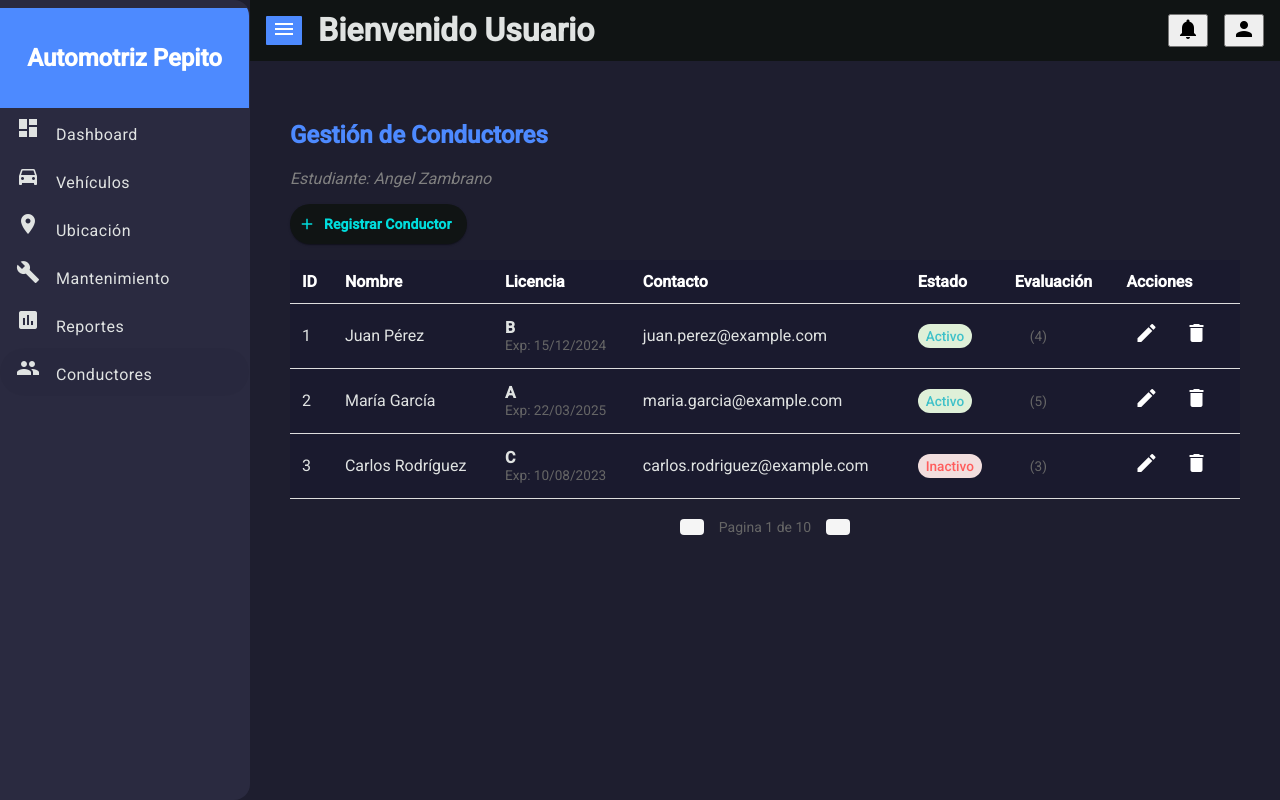
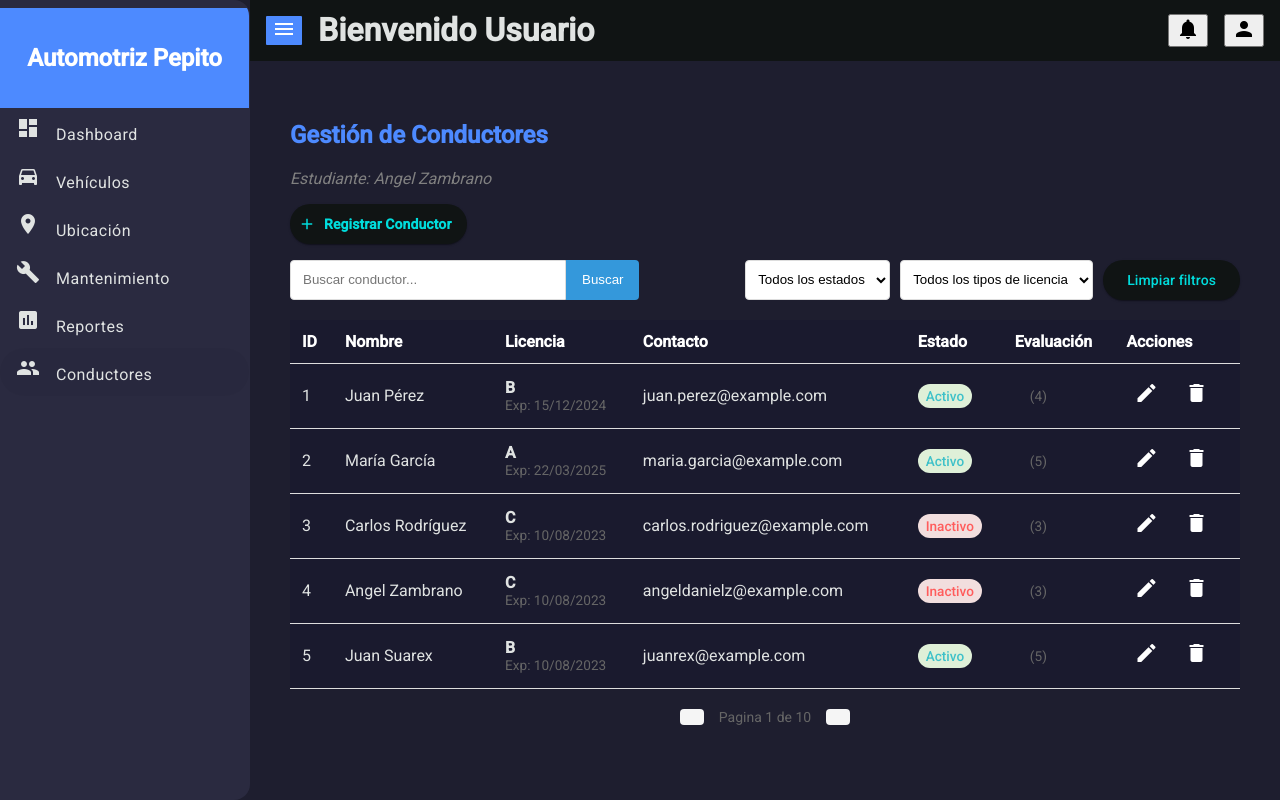
Before and after one commit to Jordy01090/DashboardAutomotriz, an Angular app: page /principal/conductores in a window 1280 px wide. Built offline with nearby package versions, Linux system fonts and the light colour scheme.

Commit message:
feat: implement driver filtering functionality and add DriversService

```diff
--- a/src/app/modules/drivers-component/drivers-component.component.html
+++ b/src/app/modules/drivers-component/drivers-component.component.html
@@ -1,31 +1,35 @@
 <div class="drivers-container">
   <h2 class="p-header">Gestión de Conductores</h2>
   <p class="estudiante-info">Estudiante: Angel Zambrano</p>
-  <!-- <div class="search-filter-container">
+    <div class="acciones">
+      <button mat-raised-button color="primary">
+        <mat-icon>add</mat-icon>
+        Registrar Conductor
+      </button>
+  </div>
+  <div class="search-filter-container">
     <div class="search-box">
-      <input type="text" placeholder="Buscar conductor..." [(ngModel)]="searchText" (keyup)="aplicaFiltro()">
+      <input type="text" placeholder="Buscar conductor..." [(ngModel)]="searchText" (keyup)="filtrarPorNombre()" title="Buscar conductor por nombre" />
       <button><i class="fas fa-search"></i> Buscar</button>
     </div>
     <div class="filters">
-      <select title="Filtrar por estado">
+      <select title="Filtrar por estado" [(ngModel)]="estadoFiltro" (change)="filtrarPorEstado()">
         <option value="">Todos los estados</option>
         <option value="activo">Activo</option>
         <option value="inactivo">Inactivo</option>
       </select>
-      <select title="Filtrar por tipo de licencia" >
+      <select title="Filtrar por tipo de licencia" [(ngModel)]="licenciaFiltro" (change)="filtrarPorLicencia()">  >
         <option value="">Todos los tipos de licencia</option>
         <option value="A">Tipo A</option>
         <option value="B">Tipo B</option>
         <option value="C">Tipo C</option>
       </select>
+      <button class="filter-btn" mat-raised-button color="accent" (click)="limpiarFiltros()" title="Aplicar filtros">
+        Limpiar filtros
+      </button>
     </div>
-  </div> -->
-  <div class="acciones">
-      <button mat-raised-button color="primary">
-        <mat-icon>add</mat-icon>
-        Registrar Conductor
-      </button>
   </div>
+
   <div class="table-responsive">
     <table class="drivers-table">
       <thead class="table-header">
@@ -40,7 +44,7 @@
         </tr>
       </thead>
       <tbody>
-        <tr *ngFor="let driver of conductores">
+        <tr *ngFor="let driver of conductoresFiltrados">
           <td>{{ driver.id }}</td>
           <td>{{ driver.name }}</td>
           <td>
--- a/src/app/modules/drivers-component/drivers-component.component.ts
+++ b/src/app/modules/drivers-component/drivers-component.component.ts
@@ -5,6 +5,7 @@ import { Driver } from './interfaces/driver';
 import { filter } from 'rxjs';
 import { MatIconModule } from '@angular/material/icon';
 import { MatButtonModule } from '@angular/material/button';
+import { DriversService } from '../../services/drivers.service';
 
 @Component({
   selector: 'app-drivers-component',
@@ -19,10 +20,13 @@ export class DriversComponentComponent implements OnInit {
   searchText: string = '';
   estadoFiltro: string = '';
   licenciaFiltro: string = '';
+  private driverService: DriversService;
 
   columnaOrdenacion = 'id';
   ordenDireccion = 'asc';
-  constructor() {}
+  constructor(driverService:DriversService) {
+    this.driverService = driverService;
+  }
 
   ngOnInit(): void {
     this.cargaConductores();
@@ -53,80 +57,56 @@ export class DriversComponentComponent implements OnInit {
         status: 'inactivo',
         rating: 3,
       },
+      {
+        id: 4,
+        name: 'Angel  Zambrano',
+        license: { type: 'C', expDate: new Date('2023-08-10') },
+        email: 'angeldanielz@example.com',
+        status: 'inactivo',
+        rating: 3,
+      },
+      {
+        id: 5,
+        name: 'Juan Suarex',
+        license: { type: 'B', expDate: new Date('2023-08-10') },
+        email: 'juanrex@example.com',
+        status: 'activo',
+        rating: 5,
+      },
     ];
+    this.conductoresFiltrados = this.conductores;
   }
 
-  aplicaFiltro(): void {
-    let filtro = this.conductores;
+ aplicarFiltros(){
+  let resultado = this.conductores;
 
-    if (this.searchText) {
-      const text = this.searchText.toLowerCase();
-      filtro = filtro.filter(
-        (c) =>
-          c.name.toLowerCase().includes(text) ||
-          c.email.toLowerCase().includes(text) ||
-          c.id.toString().includes(text)
-      );
-    }
-
-    if (this.estadoFiltro) {
-      filtro = filtro.filter((c) => c.status === this.estadoFiltro);
-    }
-
-    if (this.licenciaFiltro) {
-      filtro = filtro.filter((c) => c.license?.type === this.licenciaFiltro);
-    }
-
-    filtro = this.ordenar(filtro);
-    // this.conductoresFiltrados = this.paginador(filtro);
-    // this.actualizarTotalPaginas(filtro.length);
+  if(this.estadoFiltro!==''){
+    resultado = this.driverService.filtrarConductoresPorEstado(resultado,this.estadoFiltro);
+  }
+  if(this.searchText!==''){
+    resultado = this.driverService.bucarConductoresPorNombre(resultado,this.searchText);
+  }
+  if(this.licenciaFiltro!==''){
+    resultado = this.driverService.filtrarPorLicencia(resultado,this.licenciaFiltro);
   }
 
-  ordenarTabla(column: string): void {
-    if (this.columnaOrdenacion === column) {
-      this.ordenDireccion = this.ordenDireccion === 'asc' ? 'desc' : 'asc';
-    } else {
-      this.columnaOrdenacion = column;
-      this.ordenDireccion = 'asc';
-    }
-    this.aplicaFiltro();
-  }
+  this.conductoresFiltrados = resultado;
+ }
+ filtrarPorEstado(){
+  this.aplicarFiltros();
+ }
 
-  ordenar(conductores: Driver[]): Driver[] {
-    return [...conductores].sort((a, b) => {
-      let aValor: any = null;
-      let bValor: any = null;
+ filtrarPorNombre(){
+  this.aplicarFiltros();
+ }
+ filtrarPorLicencia(){
+  this.aplicarFiltros();
+ }
 
-      switch (this.columnaOrdenacion) {
-        case 'id':
-          aValor = a.id;
-          bValor = b.id;
-          break;
-        case 'name':
-          aValor = a.name.toLowerCase();
-          bValor = b.name.toLowerCase();
-          break;
-        case 'email':
-          aValor = a.email.toLowerCase();
-          bValor = b.email.toLowerCase();
-          break;
-        case 'status':
-          aValor = a.status.toLowerCase();
-          bValor = b.status.toLowerCase();
-          break;
-        case 'rating':
-          aValor = a.rating;
-          bValor = b.rating;
-          break;
-
-        default:
-          aValor = a.id;
-          bValor = b.id;
-          break;
-      }
-
-      const comparacion = aValor > bValor ? 1 : aValor < bValor ? -1 : 0;
-      return this.ordenDireccion === 'asc' ? comparacion : -comparacion;
-    });
-  }
+ limpiarFiltros(){
+  this.estadoFiltro = '';
+  this.searchText = '';
+  this.licenciaFiltro = '';
+  this.aplicarFiltros();
+ }
 }
--- /dev/null
+++ b/src/app/services/drivers.service.ts
@@ -0,0 +1,50 @@
+import { Injectable } from "@angular/core";
+import { Driver } from "../modules/drivers-component/interfaces/driver";
+
+@Injectable({
+  providedIn:'root'
+})
+export class DriversService {
+
+  public bucarConductoresPorNombre(conductores:Driver[],nombre:string):Driver[]{
+    return conductores.filter((c)=>{
+      return c.name.toLowerCase().includes(nombre.toLowerCase())
+
+    })
+  }
+
+  public  filtrarConductoresPorEstado(conductores:Driver[],estado:string):Driver[]{
+    return conductores.filter((c)=>{
+      return c.status.toLowerCase() === estado.toLowerCase()
+    })
+  }
+  public añadirConductor(conductores:Driver[],conductor:Driver):Driver[]{
+    return [...conductores,conductor]
+  }
+
+  public eliminarConductor(conductores:Driver[],id:number):Driver[]{
+    return conductores.filter((c)=>{
+      return c.id !== id
+    })
+  }
+  public editarConductor(conductores:Driver[],conductor:Driver):Driver[]{
+    return conductores.map((c)=>{
+      if(c.id === conductor.id){
+        return conductor
+      }
+      return c
+    })
+  }
+  public buscarConductorPorId(conductores:Driver[],id:number):Driver|undefined{
+    return conductores.find((c)=>{
+      return c.id === id
+    })
+  }
+  public filtrarPorLicencia(conductores:Driver[],licencia:string):Driver[]{
+    return conductores.filter((c)=>{
+      return c.license.type.toLowerCase() === licencia.toLowerCase()
+    })
+  }
+
+
+}
```
